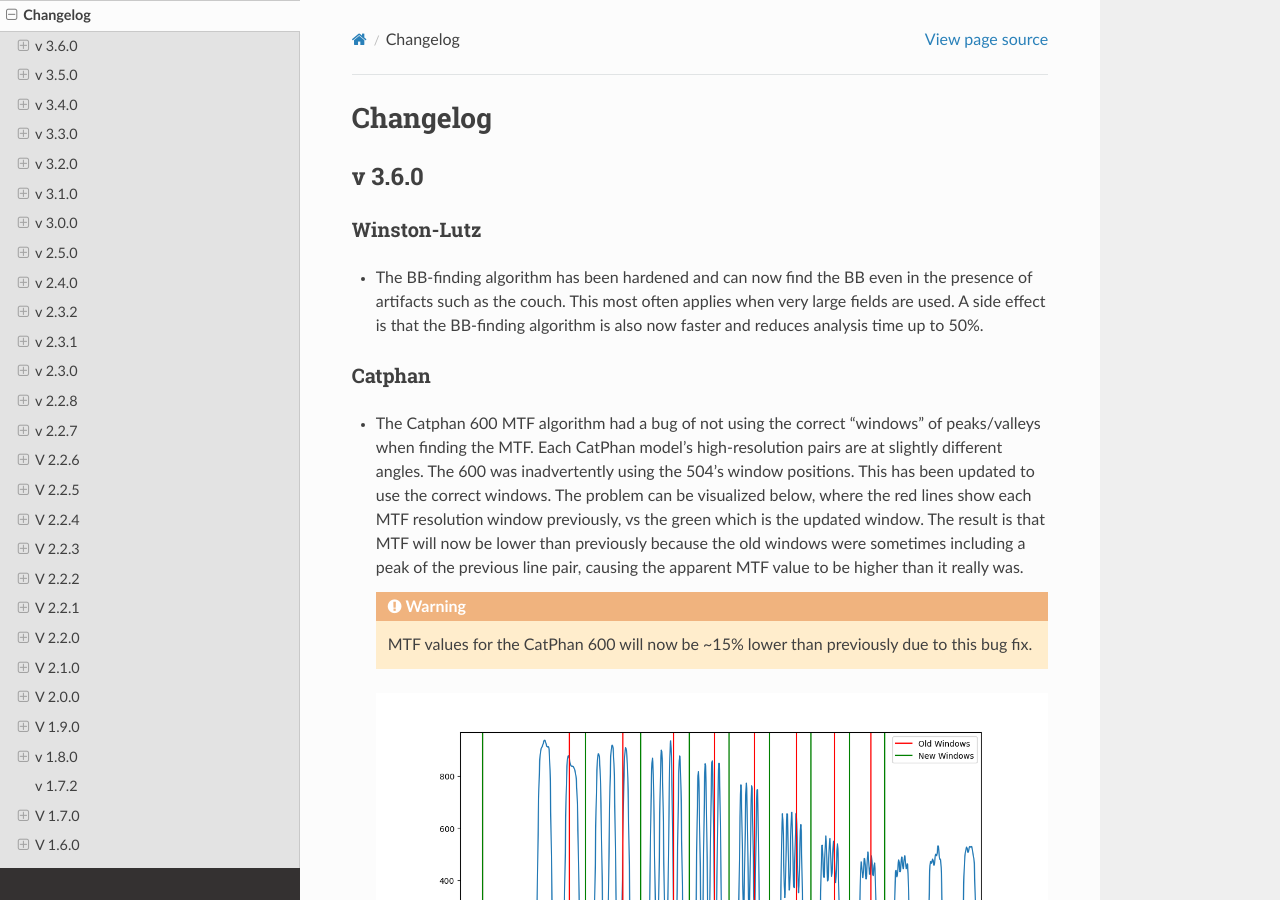
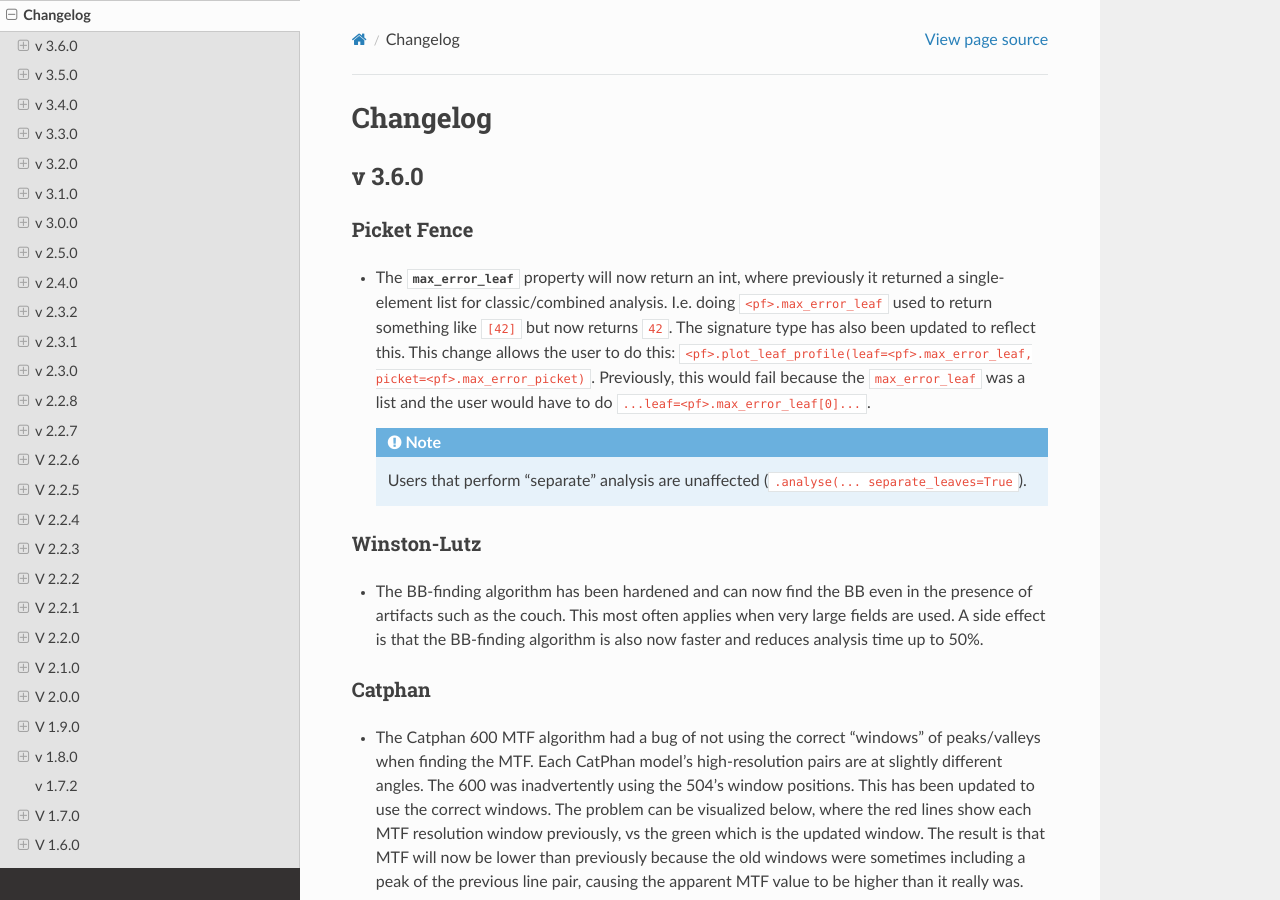
Before and after one commit to jrkerns/pylinac, a Sphinx documentation site: the page built from docs/source/changelog.rst, in a window 1280 px wide and 900 px high. Built offline with Sphinx 7.4.7 and the Read the Docs theme 2.0.0, drawn with Linux system fonts in a browser that asks for light colours; cross-references to code outside the pages are shown as plain code.

Commit message:
Merged in bugfix/RAM-2014_pylinac_max_leaf_type (pull request #130)
fix return type for max error leaf

* fix return type


Approved-by: Randy Taylor

```diff
--- a/docs/source/changelog.rst
+++ b/docs/source/changelog.rst
@@ -5,6 +5,17 @@ Changelog
 
 v 3.6.0
 -------
+
+Picket Fence
+^^^^^^^^^^^^
+
+* The :attr:`~pylinac.picketfence.PicketFence.max_error_leaf` property will now return an int, where previously it returned a single-element list for classic/combined analysis.
+  I.e. doing ``<pf>.max_error_leaf`` used to return something like ``[42]`` but now returns ``42``. The signature type has also been updated to reflect this.
+  This change allows the user to do this: ``<pf>.plot_leaf_profile(leaf=<pf>.max_error_leaf, picket=<pf>.max_error_picket)``. Previously, this would fail
+  because the ``max_error_leaf`` was a list and the user would have to do ``...leaf=<pf>.max_error_leaf[0]...``.
+
+  .. note:: Users that perform "separate" analysis are unaffected (``.analyse(... separate_leaves=True``).
+
 
 Winston-Lutz
 ^^^^^^^^^^^^
```
Also changed, not shown: 2 other files.
